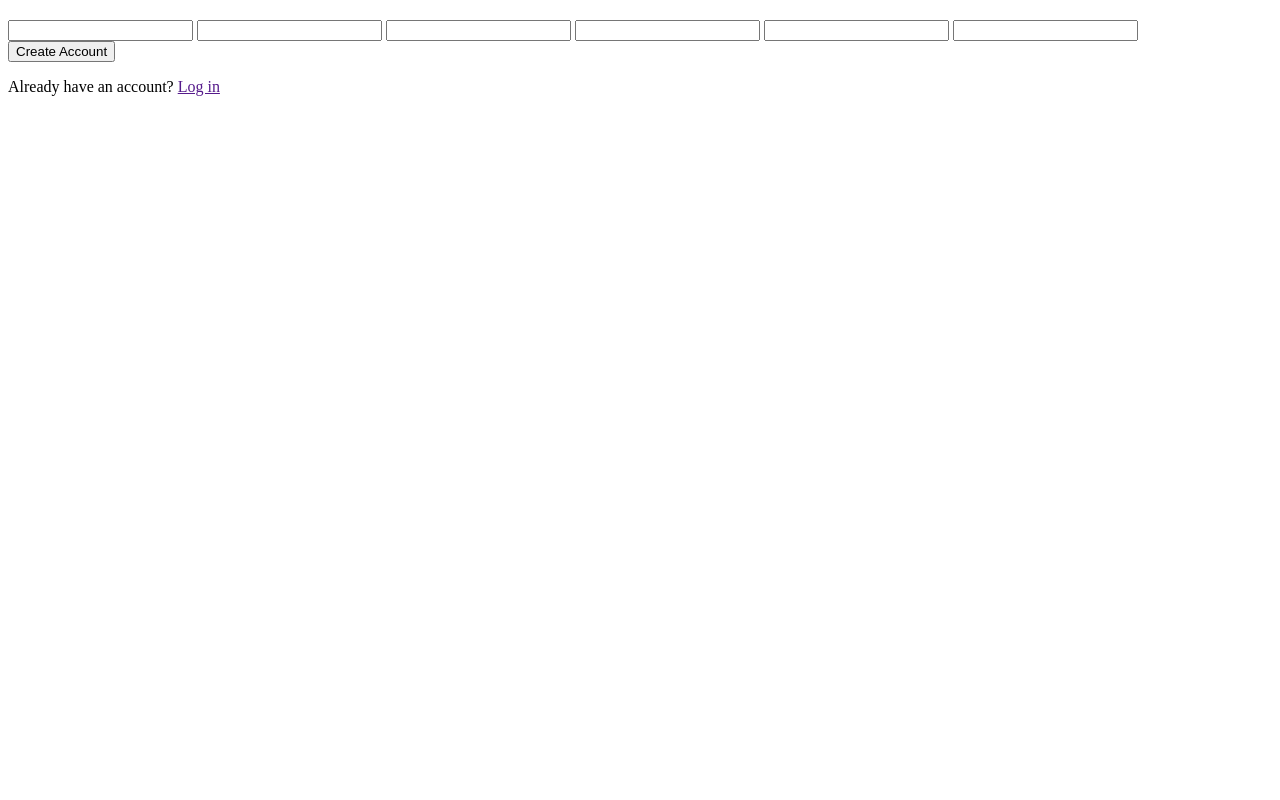
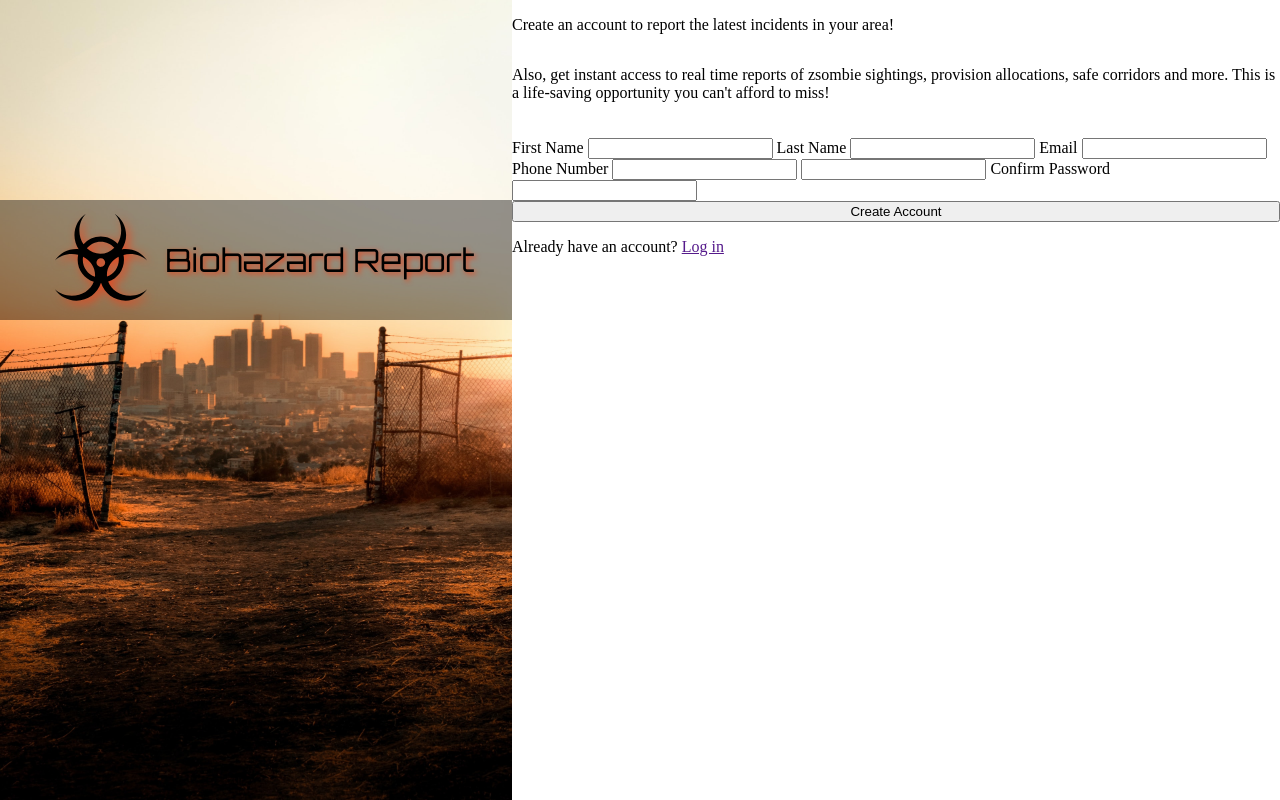
Before and after one commit to arkandria/sign-up-form, a plain HTML site: page index.html in a window 1280 px wide. Drawn offline with Linux system fonts and the light colour scheme.

Commit message:
style left side and basic flexbox setup

```diff
--- a/index.html
+++ b/index.html
@@ -4,14 +4,19 @@
     <meta charset="UTF-8">
     <meta http-equiv="X-UA-Compatible" content="IE=edge">
     <meta name="viewport" content="width=device-width, initial-scale=1.0">
-    <title>Document</title>
+    <title>Biohazard Report</title>
     <link rel="stylesheet" href="styles.css">
+    <link rel="preconnect" href="https://fonts.googleapis.com">
+    <link rel="preconnect" href="https://fonts.gstatic.com" crossorigin>
+    <link href="https://fonts.googleapis.com/css2?family=Orbitron&display=swap" rel="stylesheet">
     <script src="javascript.js"></script>
 </head>
 <body>
-    <div class="picture">
+    <div class="picture-holder">
+        <img src="./images/daniel-lincoln-Mn3lkbSQRLY-unsplash.jpg" alt="apocalypse landscape" class="hero-img">
         <div class="logo-holder">
-
+            <img src="./images/noun-biohazard-185141.svg" alt="biohazard" class="logo">
+            <span class="title">Biohazard Report</span>
         </div>
         <div class="attribution">
 
@@ -19,25 +24,30 @@
     </div>
     <div class="container">
         <div class="hero-text">
-
+            <p>
+                Create an account to report the latest incidents in your area!
+            </p>
+            <p>
+                Also, get instant access to real time reports of zsombie sightings, provision allocations, safe corridors and more.
+                This is a life-saving opportunity you can't afford to miss!
+            </p>
         </div>
         <div class="form-card">
             <form>
                 <h2></h2>
-                <label for="name"></label>
+                <label for="name">First Name</label>
                 <input type="text">
-                <label for="lastName"></label>
+                <label for="lastName">Last Name</label>
                 <input type="text">
-                <label for="mail"></label>
+                <label for="mail">Email</label>
                 <input type="email">
-                <label for="phone"></label>
+                <label for="phone">Phone Number</label>
                 <input type="tel">
-                <label for="pass"></label>
+                <label for="pass"><Password/label>
                 <input type="password">
-                <label for="pass-confirm"></label>
+                <label for="pass-confirm">Confirm Password</label>
                 <input type="password">
             </form>
-        </div>
         </div>
         <div class="submit-card">
             <button type="submit">
@@ -47,6 +57,8 @@
                 Already have an account? <a href="">Log in</a>
             </p>
         </div>
+    </div>
+
 
 </body>
 </html>
--- a/styles.css
+++ b/styles.css
@@ -0,0 +1,50 @@
+body {
+    display: flex;
+    height: 100%;
+    margin:0;
+}
+.hero-img {
+    width: 40vw;
+    object-fit: cover;
+    height: 100vh;
+}
+
+div {
+    display: flex;
+    flex-direction: column;
+
+}
+.picture {
+    width: 40vw;
+    flex-grow: 0;
+    position: relative;
+    height: 100vh;
+}
+
+.logo-holder {
+    background-color: rgba(0, 0, 0, 0.418);
+    justify-content: center;
+    height: 15vh;
+    width: 40vw;
+    position: absolute;
+    top: 25vh;
+    flex-direction: row;
+    align-items: center;
+}
+
+.logo {
+    width: 10vw;
+    filter: drop-shadow(3px 3px 5px rgb(233, 70, 30));
+    position: relative;
+    top: 10px;
+}
+
+.container {
+    flex-direction: column;
+}
+
+.title {
+    font-family: 'Orbitron', sans-serif;;
+    font-size: xx-large;
+    text-shadow: 2px 2px 5px rgb(233, 70, 30);
+}
```
Also changed, not shown: images/daniel-lincoln-Mn3lkbSQRLY-unsplash.jpg (added). Lines whose indentation alone changed are shown as unchanged.
